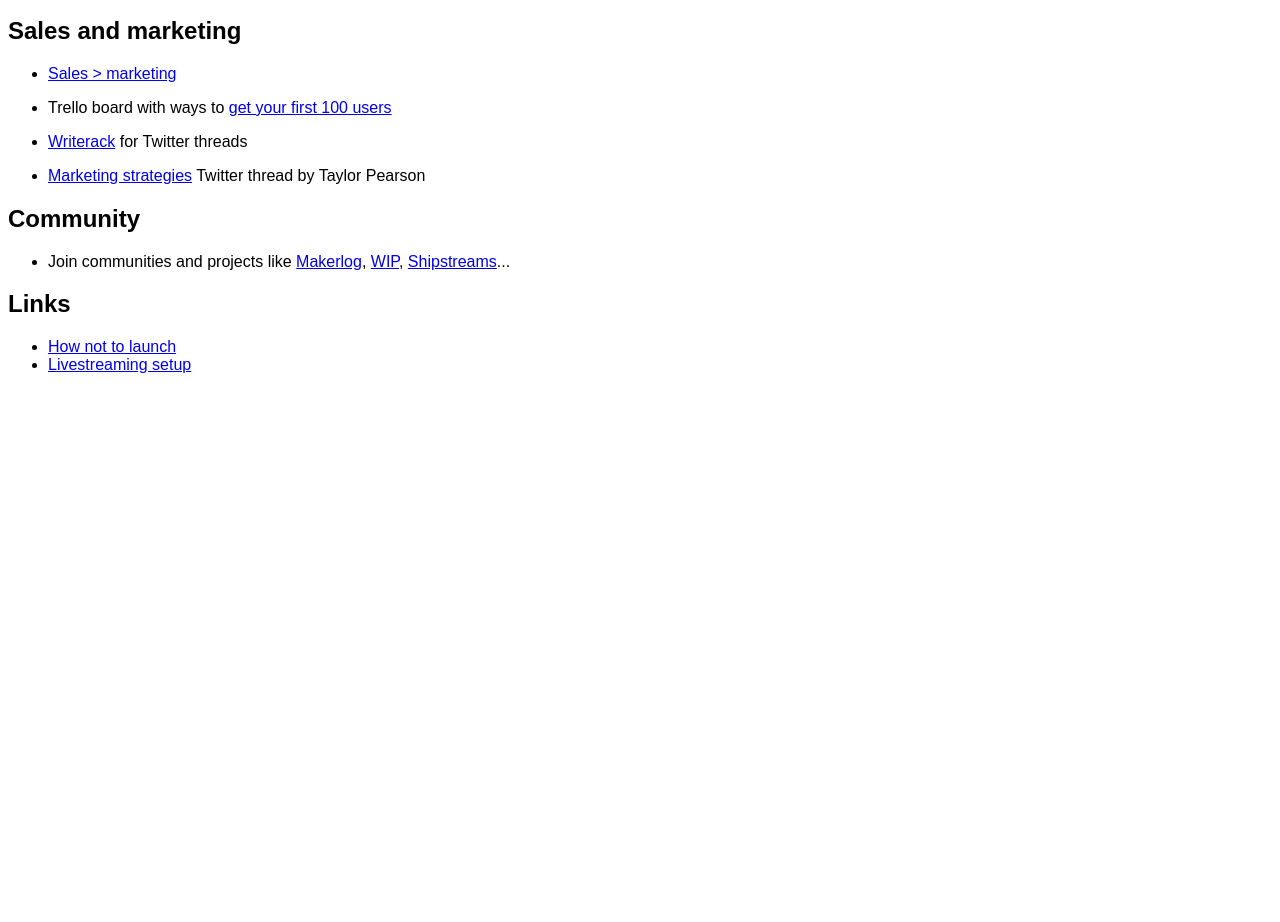
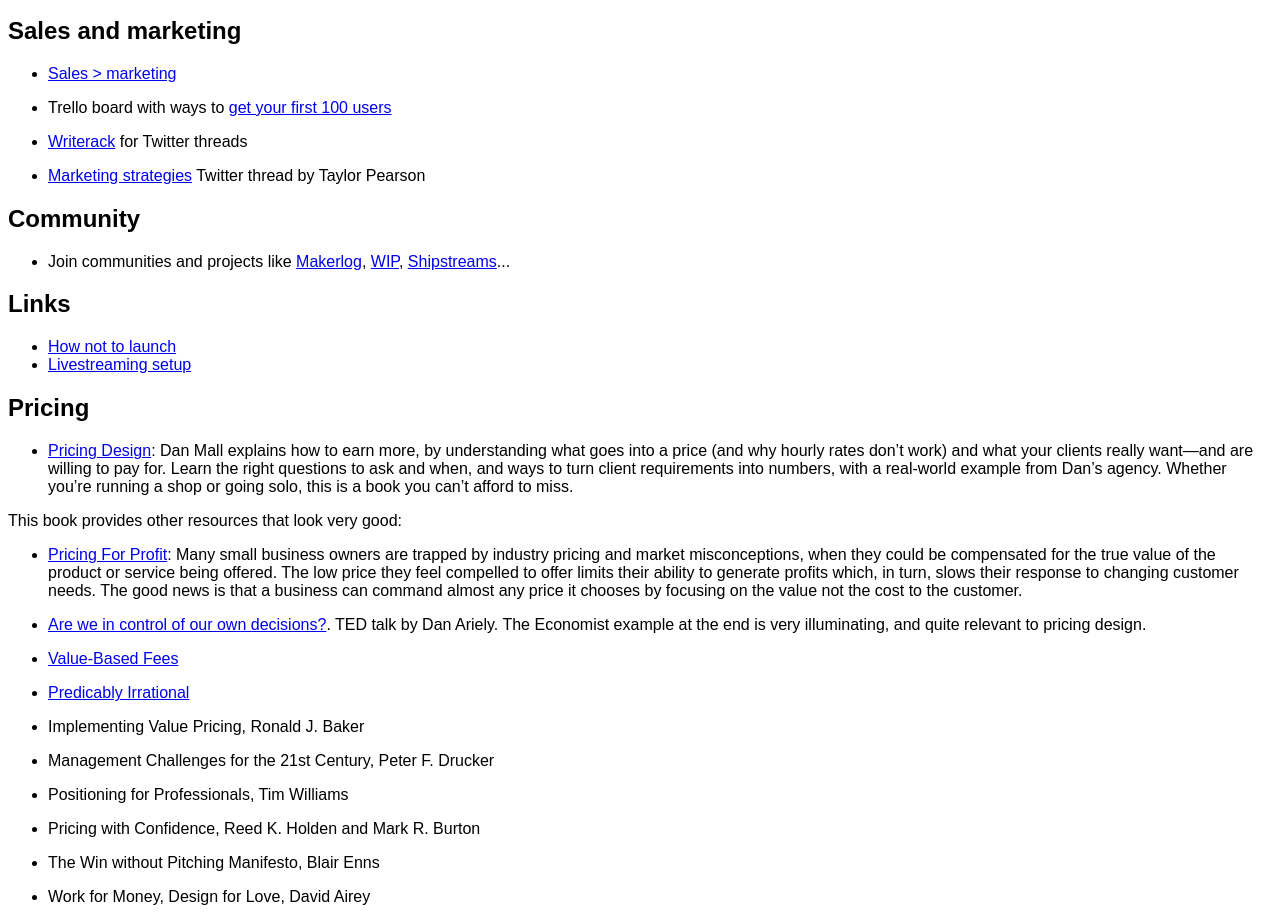
Before and after one commit to raulrpearson/journey-to-maker, a Gatsby site: page / in a window 1280 px wide. Shown: the part 101-1023 px from the top of the page. Before the commit the page ends 800 px from the top, so only its background shows below. Built offline with nearby package versions, Linux system fonts and the light colour scheme; Gatsby itself is replaced by a stand-in of ours.

Commit message:
Add content on pricing

```diff
--- a/src/pages/index.mdx
+++ b/src/pages/index.mdx
@@ -41,3 +41,46 @@
 - [How not to launch](https://www.hownottolaunch.com/)
 - [Livestreaming
   setup](https://medium.com/@suzhinton/my-twitch-live-coding-setup-b2516672fb21)
+
+## Pricing
+
+- [Pricing Design](https://abookapart.com/products/pricing-design): Dan Mall
+  explains how to earn more, by understanding what goes into a price (and why
+  hourly rates don’t work) and what your clients really want—and are willing to
+  pay for. Learn the right questions to ask and when, and ways to turn client
+  requirements into numbers, with a real-world example from Dan’s agency. Whether
+  you’re running a shop or going solo, this is a book you can’t afford to miss.
+
+This book provides other resources that look very good:
+
+- [Pricing For
+  Profit](https://www.amazon.com/Pricing-Profit-Command-Products-Services-ebook/dp/B002QMKT1U):
+  Many small business owners are trapped by industry pricing and market
+  misconceptions, when they could be compensated for the true value of the product
+  or service being offered. The low price they feel compelled to offer limits
+  their ability to generate profits which, in turn, slows their response to
+  changing customer needs. The good news is that a business can command almost any
+  price it chooses by focusing on the value not the cost to the customer.
+
+- [Are we in control of our own
+  decisions?](https://www.ted.com/talks/dan_ariely_asks_are_we_in_control_of_our_own_decisions).
+  TED talk by Dan Ariely. The Economist example at the end is very illuminating,
+  and quite relevant to pricing design.
+
+- [Value-Based
+  Fees](https://www.amazon.com/Value-Based-Fees-Charge-Youre-Worth/dp/0470275847)
+
+- [Predicably
+  Irrational](https://www.amazon.com/Predictably-Irrational-Hidden-Forces-Decisions/dp/0007256531)
+
+- Implementing Value Pricing, Ronald J. Baker
+
+- Management Challenges for the 21st Century, Peter F. Drucker
+
+- Positioning for Professionals, Tim Williams
+
+- Pricing with Confidence, Reed K. Holden and Mark R. Burton
+
+- The Win without Pitching Manifesto, Blair Enns
+
+- Work for Money, Design for Love, David Airey
```
